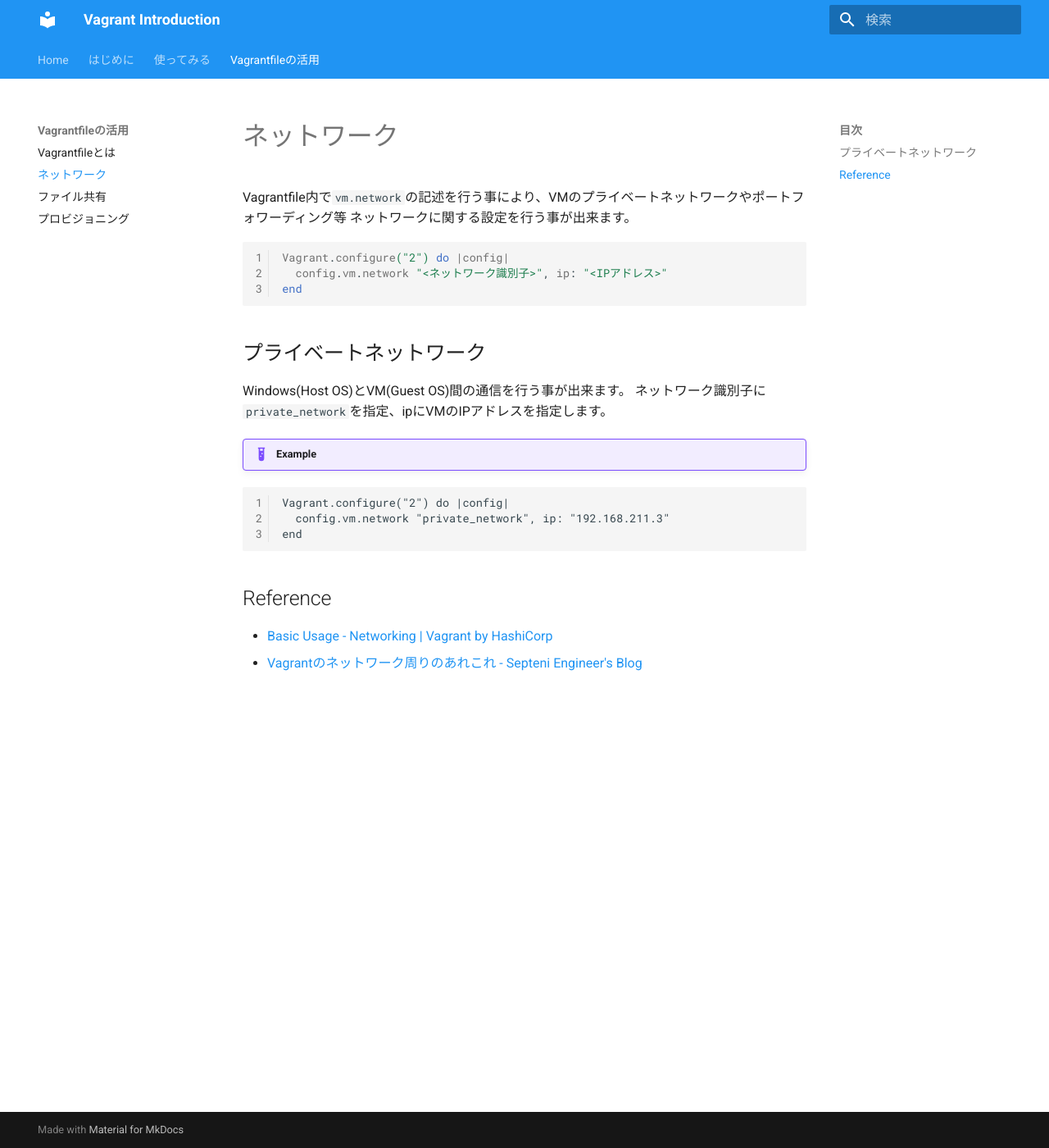
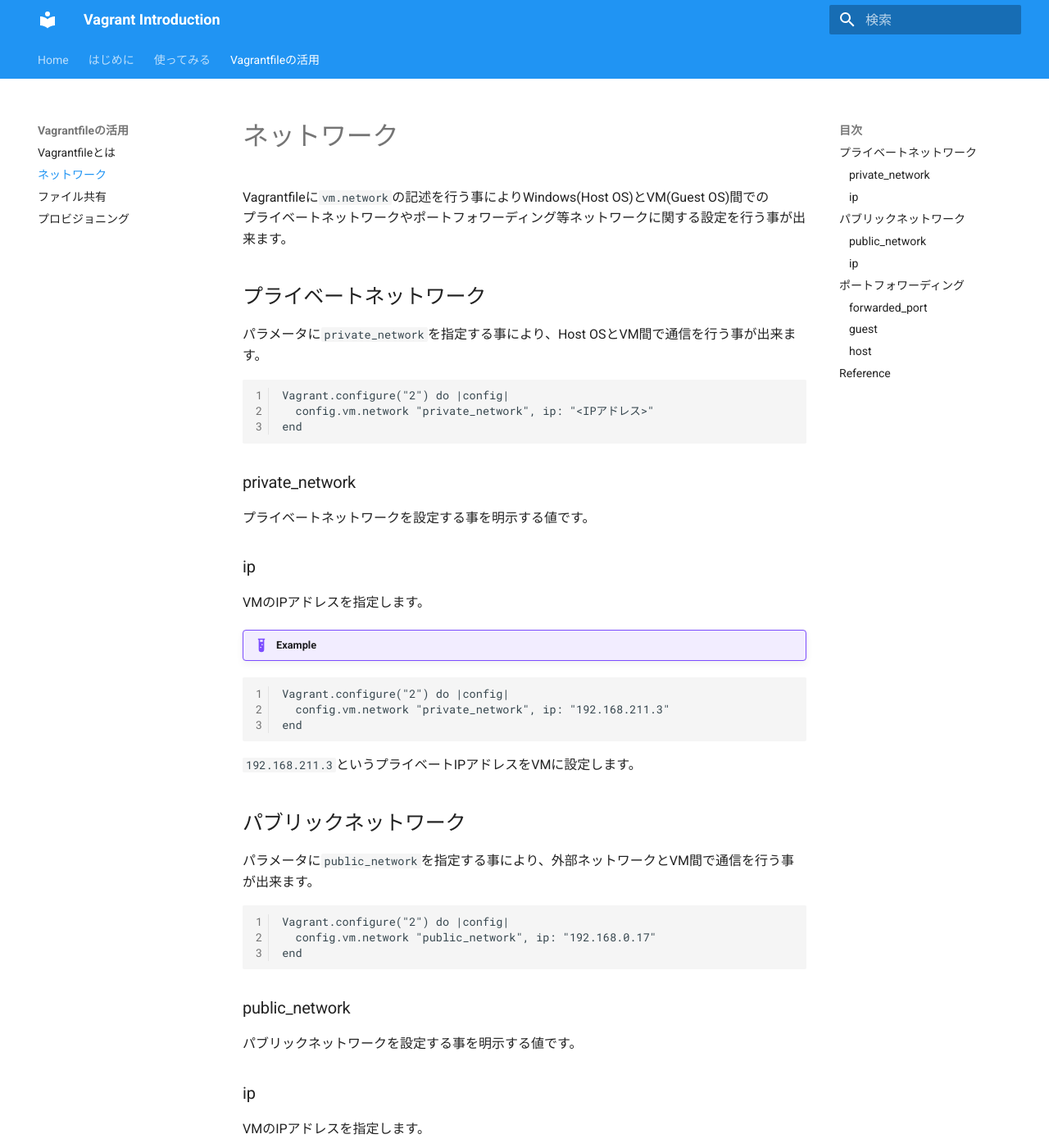
Before and after one commit to y-hosoya/vagrant-introduction, an MkDocs documentation site: the page built from docs/vagrantfile/network.md, in a window 1280 px wide and 1400 px high. Shown: the whole window at 82% size. Built offline with MkDocs 1.6.1 and Material for MkDocs 9.7.7, drawn with Linux system fonts in a browser that asks for light colours; some of the changed text lies outside the part shown.

Commit message:
modify docs of network

````diff
--- a/docs/vagrantfile/network.md
+++ b/docs/vagrantfile/network.md
@@ -1,18 +1,23 @@
 # ネットワーク
 
-Vagrantfile内で`vm.network`の記述を行う事により、VMのプライベートネットワークやポートフォワーディング等
-ネットワークに関する設定を行う事が出来ます。
+Vagrantfileに`vm.network`の記述を行う事によりWindows(Host OS)とVM(Guest OS)間での
+プライベートネットワークやポートフォワーディング等ネットワークに関する設定を行う事が出来ます。
+
+## プライベートネットワーク
+
+パラメータに`private_network`を指定する事により、Host OSとVM間で通信を行う事が出来ます。
 
 ```Vagrantfile
 Vagrant.configure("2") do |config|
-  config.vm.network "<ネットワーク識別子>", ip: "<IPアドレス>"
+  config.vm.network "private_network", ip: "<IPアドレス>"
 end
 ```
 
-## プライベートネットワーク
+### private_network
+プライベートネットワークを設定する事を明示する値です。
 
-Windows(Host OS)とVM(Guest OS)間の通信を行う事が出来ます。
-ネットワーク識別子に`private_network`を指定、ipにVMのIPアドレスを指定します。
+### ip
+VMのIPアドレスを指定します。
 
 !!!example
 
@@ -22,6 +27,68 @@
 end
 ```
 
+`192.168.211.3`というプライベートIPアドレスをVMに設定します。
+
+## パブリックネットワーク
+
+パラメータに`public_network`を指定する事により、外部ネットワークとVM間で通信を行う事が出来ます。
+
+```Vagrantfile
+Vagrant.configure("2") do |config|
+  config.vm.network "public_network", ip: "192.168.0.17"
+end
+```
+
+### public_network
+
+パブリックネットワークを設定する事を明示する値です。
+
+### ip
+VMのIPアドレスを指定します。
+
+!!!example
+
+```Vagrantfile
+Vagrant.configure("2") do |config|
+  config.vm.network "public_network", ip: "192.168.0.17"
+end
+```
+
+`192.168.0.17`というIPアドレスをVMに設定し、外部ネットワークからのアクセスを可能にします。
+
+## ポートフォワーディング
+
+パラメータに`forwarded_port`を指定及び、Host OS, VMのポート番号を指定する事により、
+Host OSからVMに対するポートフォワーディングを行う事が出来ます。
+
+```Vagrantfile
+Vagrant.configure("2") do |config|
+  config.vm.network "forwarded_port", guest: <VMポート番号>, host: <Host OSポート番号>
+end
+```
+
+### forwarded_port
+
+ポートフォワーディングを設定する事を明示する値です。
+
+### guest
+
+VM上のポート番号を指定します。
+
+### host
+
+Host OSから接続する際のポート番号を指定します。
+
+!!!example
+
+```Vagrantfile
+Vagrant.configure("2") do |config|
+  config.vm.network "forwarded_port", guest: 80, host: 8080
+end
+```
+
+Host OSの`8080`ポートにアクセスがあった際、VMの`80`ポートに通信を転送します。
+
 ## Reference
 
 - [Basic Usage - Networking | Vagrant by HashiCorp](https://www.vagrantup.com/docs/networking/basic_usage)
````
